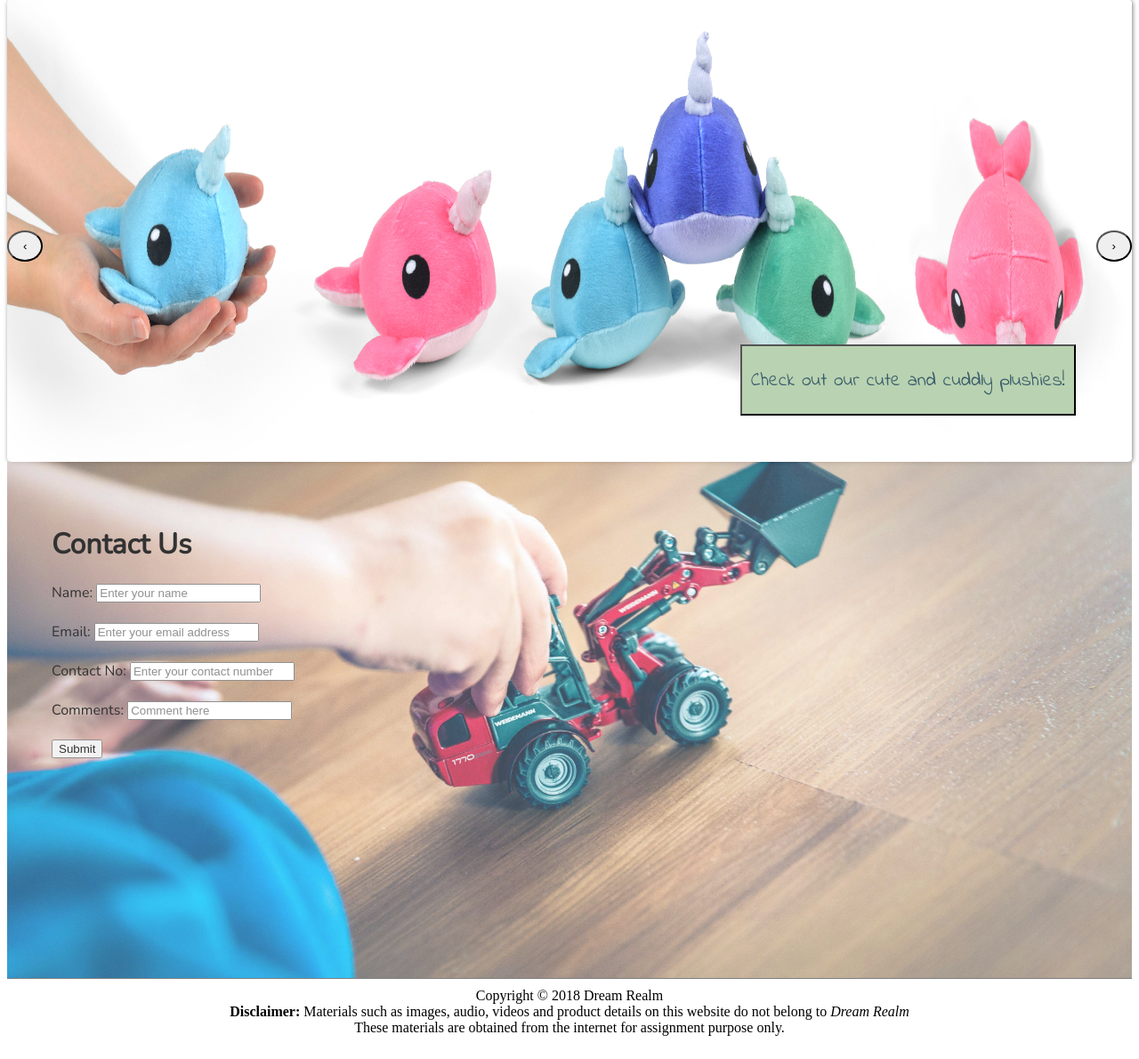
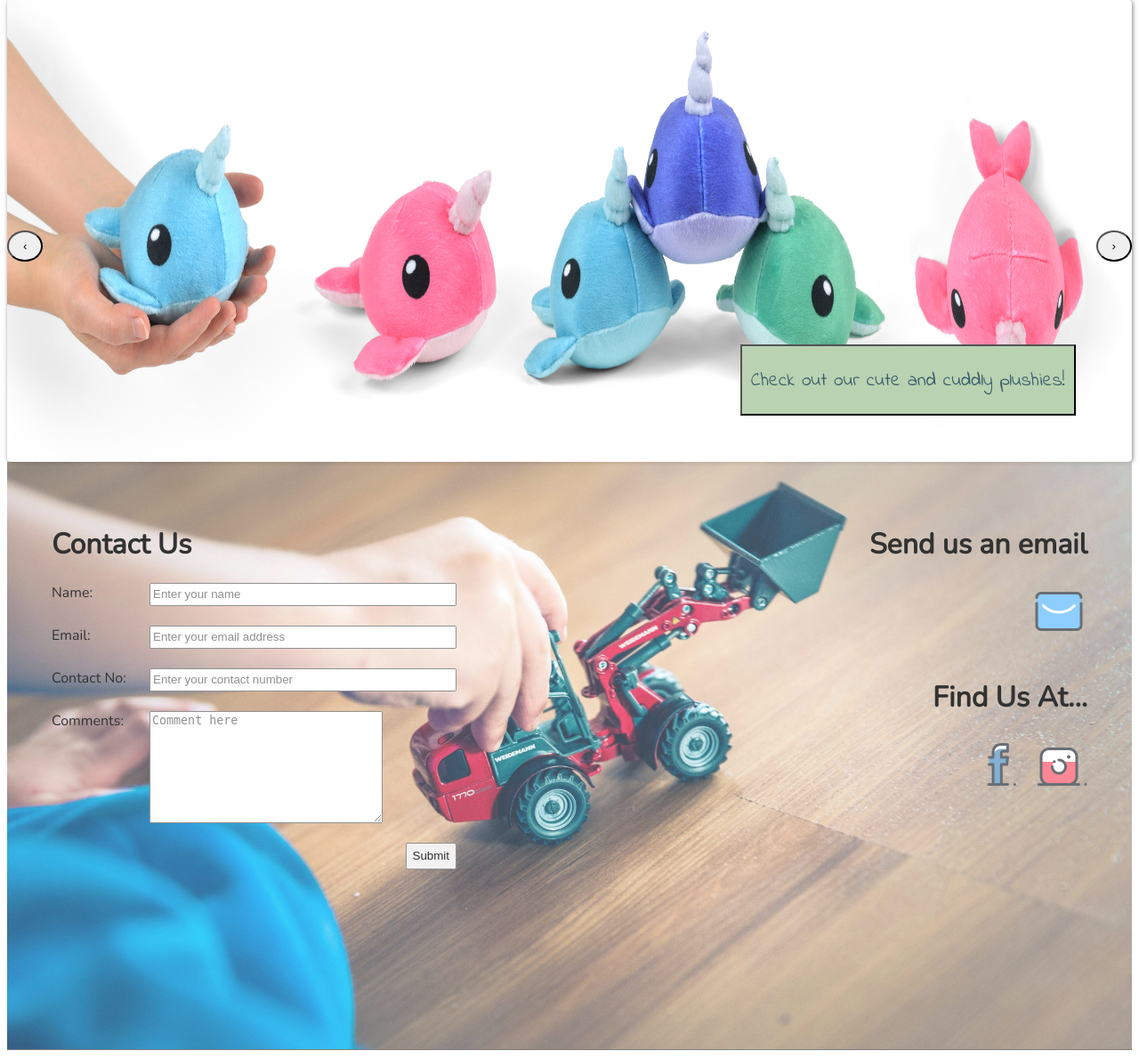
Before and after one commit to mqkoh/toystore, a PHP site: page / in a window 1280 px wide. Shown: the part 880-2070 px from the top of the page at 89% size. Before the commit the page ends 2044 px from the top, so only its background shows below. Run offline with PHP 8.4, Linux system fonts and the light colour scheme; some web fonts are replaced.

Commit message:
Add email and social media

```diff
--- a/index.html
+++ b/index.html
@@ -33,14 +33,28 @@
 	</div>
 
 	<div class="contactus">
-		<h1>Contact Us</h1>
-		<form action="#" method="post">
-			<label for="name">Name: </label><input type="text" id="name" name="name" placeholder="Enter your name"><br><br>
-			<label for="email">Email: </label><input type="email" id="email" name="email" placeholder="Enter your email address"><br><br>
-			<label for="phone">Contact No: </label><input type="phone" id="phone" name="phone" placeholder="Enter your contact number"><br><br>
-			<label for="comment">Comments: </label><input type="textarea" id="comment" name="comment" placeholder="Comment here"><br><br>
-			<button type="submit" value="submit">Submit</button>
-		</form>
+
+		<div class="contactform">
+			<h1>Contact Us</h1>
+			<form action="#" method="post">
+				<label for="name">Name: </label><input type="text" id="name" name="name" placeholder="Enter your name" size="40"><br><br>
+				<label for="email">Email: </label><input type="email" id="email" name="email" placeholder="Enter your email address" size="40"><br><br>
+				<label for="phone">Contact No: </label><input type="phone" id="phone" name="phone" placeholder="Enter your contact number" size="40"><br><br>
+				<label for="comment">Comments: </label><textarea id="comment" name="comment" placeholder="Comment here" rows="8" cols="30"></textarea><br><br>
+				<input id="submit" type="submit" value="Submit">
+			</form>
+		</div>
+
+		<div class="findus">
+			<h1>Send us an email</h1>
+			<a href="mailto:dreamrealm.info@gmail.com?subject=Feedback"><img class="social" src="images/email.png"></a>
+			<br><br>
+			<h1>Find Us At...</h1>
+			<a href="https://fb.me/dreamrealmm"><img class="social" src="images/facebook.png"></a>
+			<a href="https://www.instagram.com/_dreamrealmm/"><img class="social" src="images/instagram.png"></a>
+
+		</div>
+
 	</div>
 
 	<footer id = "footer">
--- a/script.js
+++ b/script.js
@@ -18,3 +18,7 @@ function showDivs(n) {
   x[slideIndex-1].style.display = "block";
   y[slideIndex-1].style.display = "block";
 }
+
+navigator.registerProtocolHandler("mailto",
+        "https://mail.google.com/mail/?extsrc=mailto&url=%s",
+        "Gmail");
--- a/style.css
+++ b/style.css
@@ -37,7 +37,7 @@ footer{
 }
 
 .contactus {
-	height: 60vh;
+	height: 70vh;
 	text-align: justify;
 	background-image: url("images/background2.jpg");
 	opacity: 0.8;
@@ -47,6 +47,36 @@ footer{
     background-repeat: no-repeat;
     background-size: cover;
 	font-family: 'Nunito', sans-serif;
+	position: relative;
+}
+
+.contactform {
+	display: inline-block;
+}
+
+.findus {
+	display: inline-block;
+	text-align: right;
+	position: absolute;
+	top: 50px;
+	right: 50px;
+}
+
+label{
+float: left;
+width: 100px;
+clear: left;
+text-align: left;
+padding-right: 10px;
+}
+
+input {
+	height: 20px;
+}
+
+#submit {
+	height: 30px;
+	float: right;
 }
 
 .banner {
```
Also changed, not shown: images/email.png (added), images/facebook.png (added), images/instagram.png (added).
